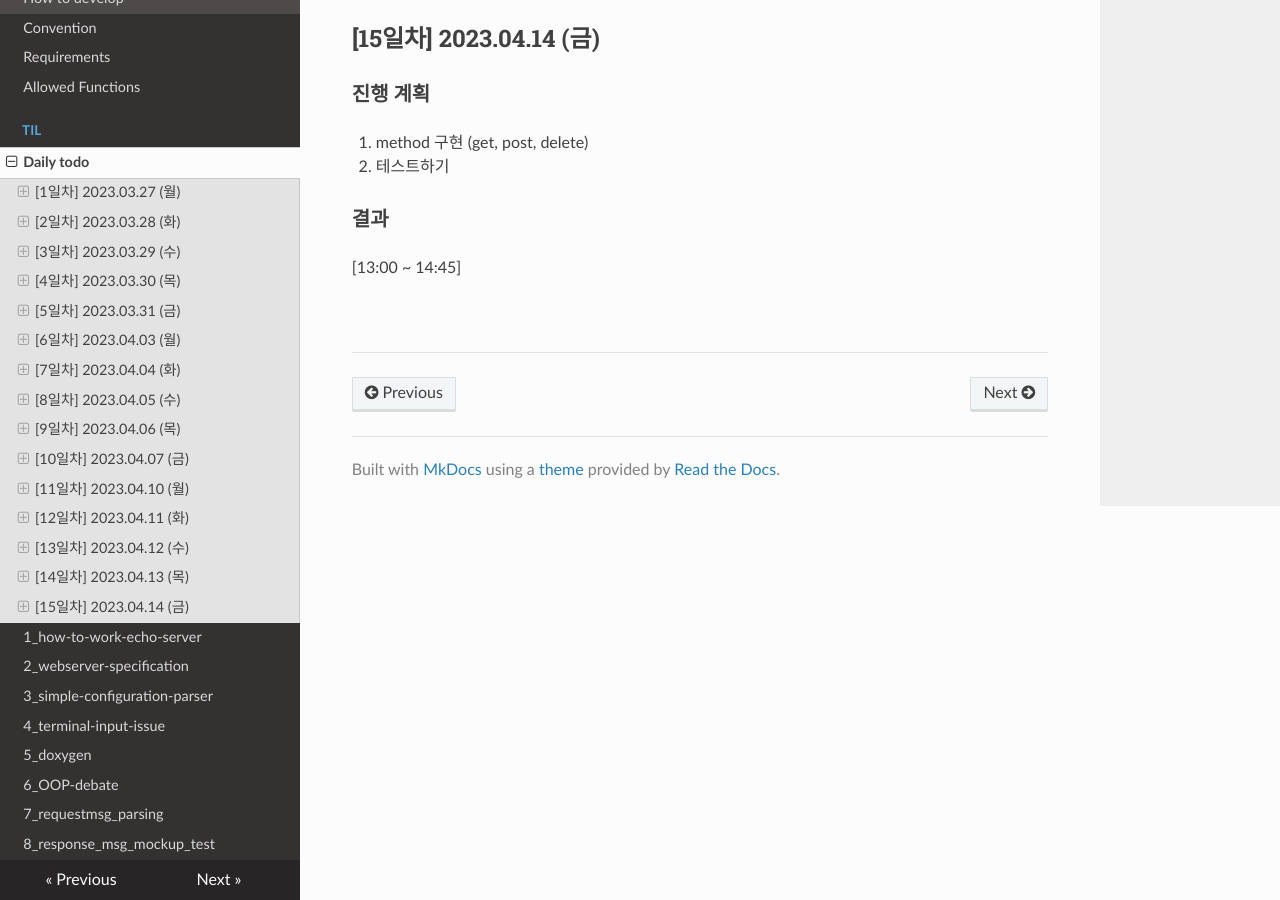
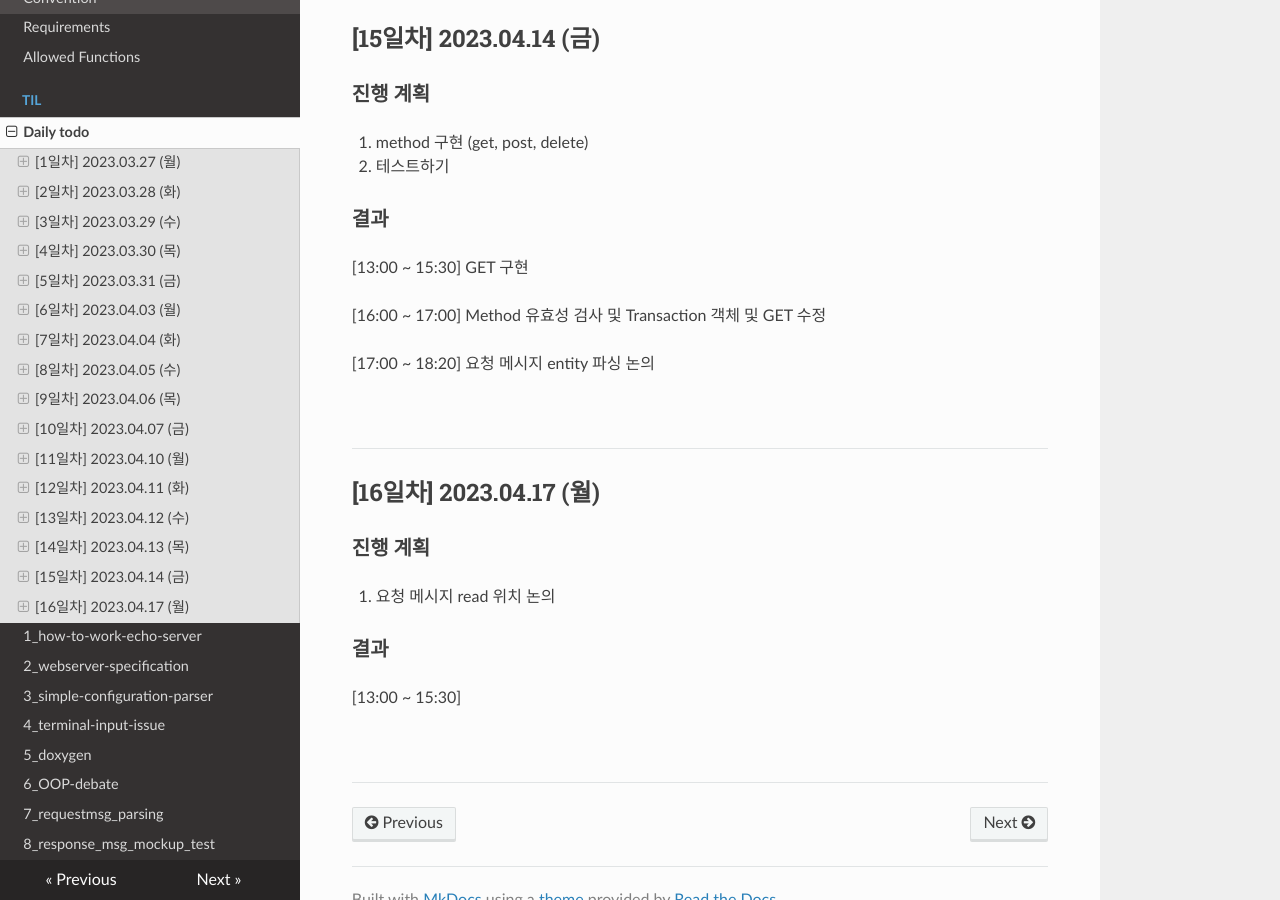
Before and after one commit to JaeHwan-s-WebServeClass/webserver-nginx, an MkDocs documentation site: the page built from docs/docs/til/0_daily-todo.md, in a window 1280 px wide and 900 px high, scrolled down 6524 px. Built offline with MkDocs 1.6.1, drawn with Linux system fonts in a browser that asks for light colours; nearby versions of some CDN libraries.

Commit message:
docs: add docs

```diff
--- a/docs/docs/til/0_daily-todo.md
+++ b/docs/docs/til/0_daily-todo.md
@@ -268,8 +268,25 @@
 2. 테스트하기
 
 ### 결과
-[13:00 ~ 14:45]
+[13:00 ~ 15:30] GET 구현
+
+[16:00 ~ 17:00] Method 유효성 검사 및 Transaction 객체 및 GET 수정
+
+[17:00 ~ 18:20] 요청 메시지 entity 파싱 논의
 
 <br>
 
 ***
+
+## [16일차] 2023.04.17 (월)
+
+### 진행 계획
+1. 요청 메시지 read 위치 논의
+
+### 결과
+[13:00 ~ 15:30]
+
+
+<br>
+
+***
```
Also changed, not shown: docs/docs/til/6_OOP-debate.md (+92 -16 lines).
